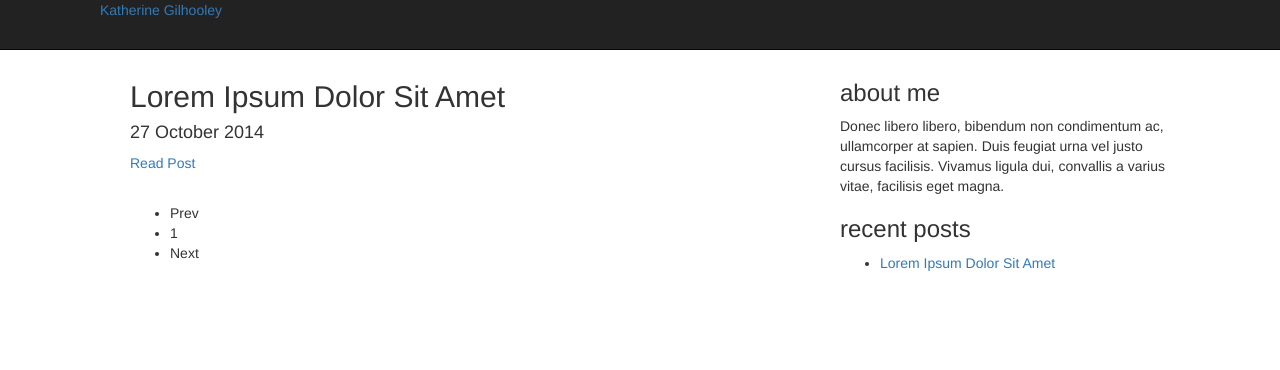
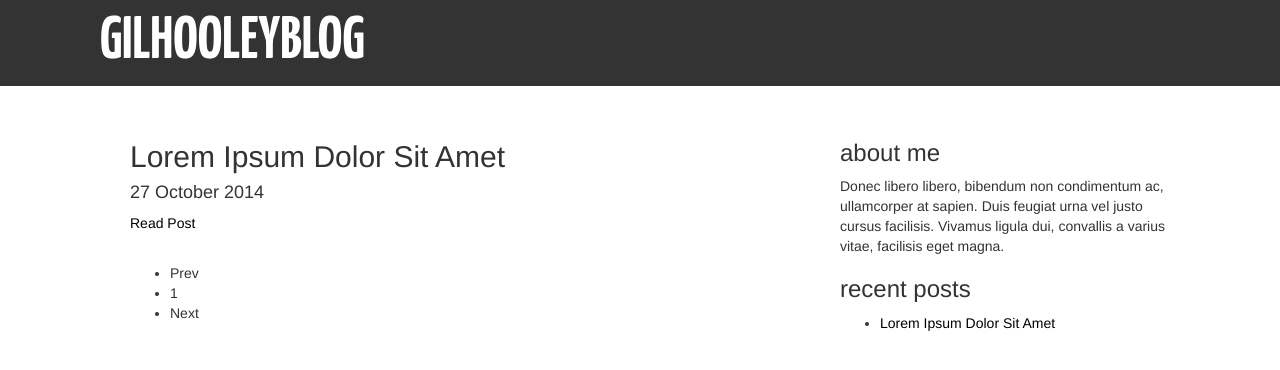
Before and after one commit to bisutun/blog, a Jekyll site: the page built from index.html, in a window 1280 px wide. Shown: the top 370 px of the page. Built offline with Jekyll 4.4.1, drawn with Linux system fonts in a browser that asks for light colours; nearby versions of some CDN libraries; some web fonts are replaced; Markdown is read by kramdown in place of the engine named in the settings; the list of posts is cut into pages by our own code.

Commit message:
CSS fiddling

```diff
--- a/_includes/header.html
+++ b/_includes/header.html
@@ -6,12 +6,11 @@
     <meta name="viewport" content="width=device-width, initial-scale=1.0">
     <meta name="description" content="{{ site.description }}">
 
+    <link href='http://fonts.googleapis.com/css?family=Arbutus+Slab|Yanone+Kaffeesatz:400,700' rel='stylesheet'>
     <link href="//maxcdn.bootstrapcdn.com/bootstrap/3.2.0/css/bootstrap.min.css" rel="stylesheet">
-    <style>
-      body {
-        padding-top: 60px;
-      }
-    </style>
+    <link href="../custom.css" rel="stylesheet">
+
+
 
      </head>
 
@@ -25,7 +24,7 @@
             <span class="icon-bar"></span>
             <span class="icon-bar"></span>
           </a>
-          <a class="brand" href="/">{{ site.name }}</a>
+          <a class="brand" href="/">GILHOOLEYBLOG</a>
           <div class="nav-collapse collapse">
             <ul class="nav">
               <li class="active"><a href="/">Home</a></li>
--- /dev/null
+++ b/custom.css
@@ -0,0 +1,28 @@
+body {
+  padding-top: 60px;
+  margin-top: 60px;
+  color: #333;
+}
+
+a{
+  color: black;
+} a:hover{
+  text-decoration: none;
+  color: orangered;
+}
+
+.brand {
+  font-family: Yanone Kaffeesatz;
+  font-weight: 700;
+  font-size: 60px;
+  color: white;
+  display: inline;
+} .brand:hover{
+  text-decoration: none;
+  color: orangered;
+}
+
+.navbar{
+  background-color: #333;
+  border: none;
+}
```
